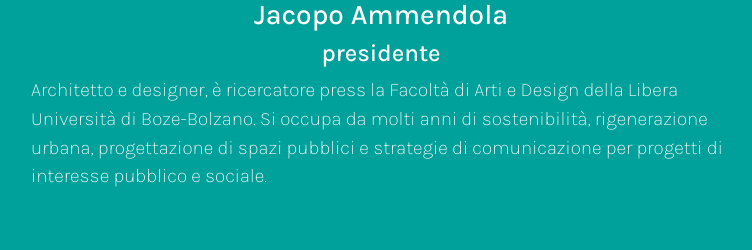
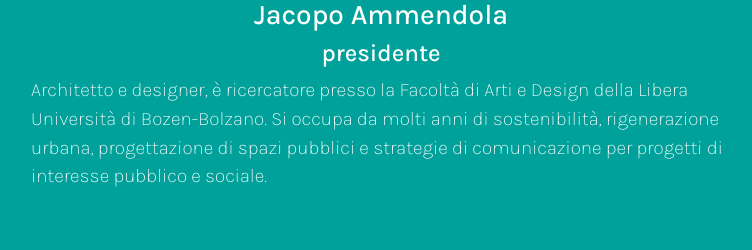
Before and after one commit to jacoping/bicloweb-2023, a Jekyll site: the page built from chisiamo.md, in a window 1280 px wide and 900 px high, scrolled down 1091 px. Shown: the part 182-432 px from the top of the window, without its empty margins (259-1011 px from the left). Built offline with Jekyll 4.4.1, drawn with Linux system fonts in a browser that asks for light colours.

Commit message:
correggi refusi

```diff
--- a/_data/members.yml
+++ b/_data/members.yml
@@ -1,6 +1,6 @@
 - nome: Jacopo Ammendola
   ruolo: presidente
-  bio: Architetto e designer, è ricercatore press la Facoltà di Arti e Design della Libera Università di Boze-Bolzano. Si occupa da molti anni di sostenibilità, rigenerazione urbana, progettazione di spazi pubblici e strategie di comunicazione per progetti di interesse pubblico e sociale.
+  bio: Architetto e designer, è ricercatore presso la Facoltà di Arti e Design della Libera Università di Bozen-Bolzano. Si occupa da molti anni di sostenibilità, rigenerazione urbana, progettazione di spazi pubblici e strategie di comunicazione per progetti di interesse pubblico e sociale.
   foto: /res/img/jacopo.jpg
 
 - nome: Andrea Brunetti
```
Also changed, not shown: 1 other file.
